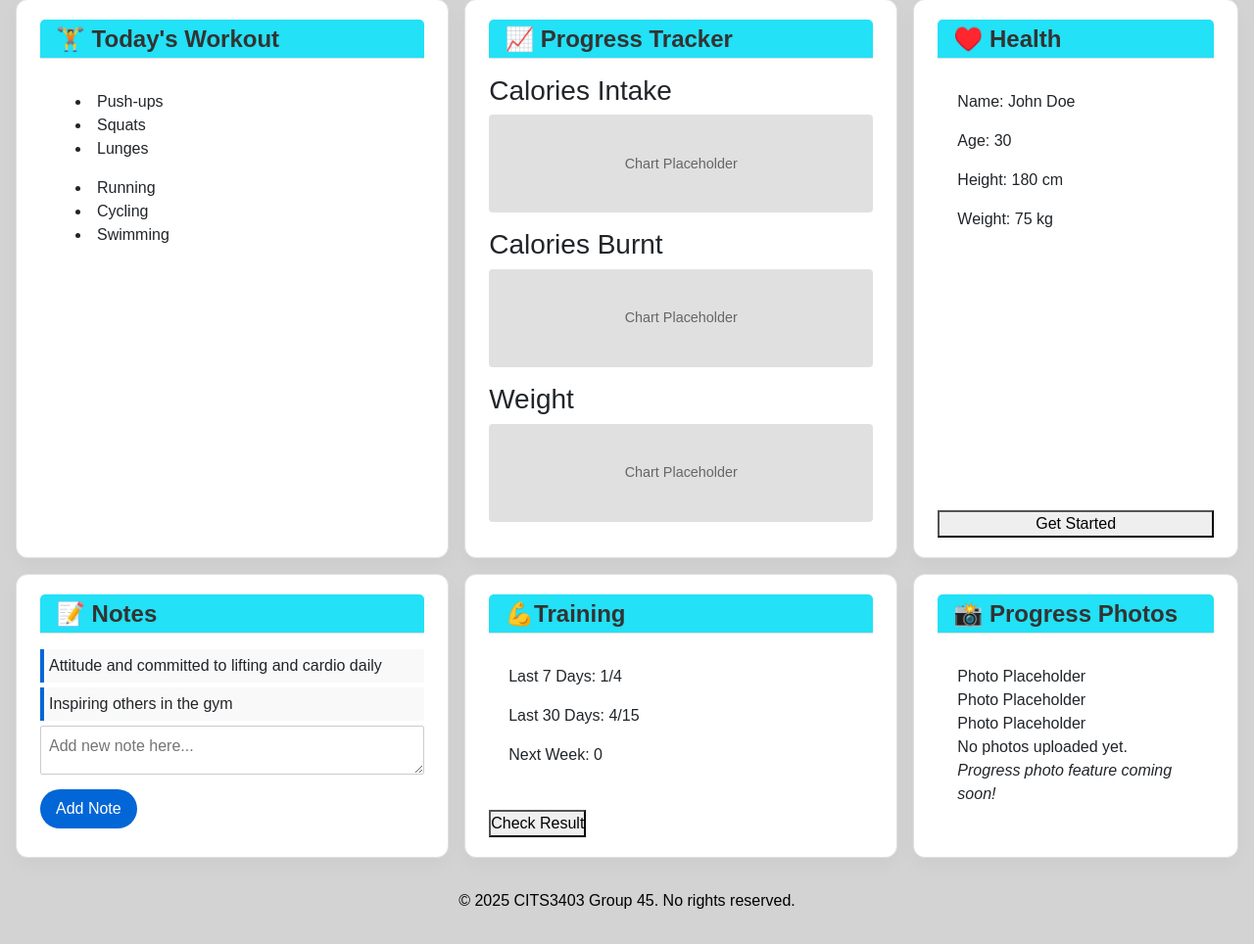
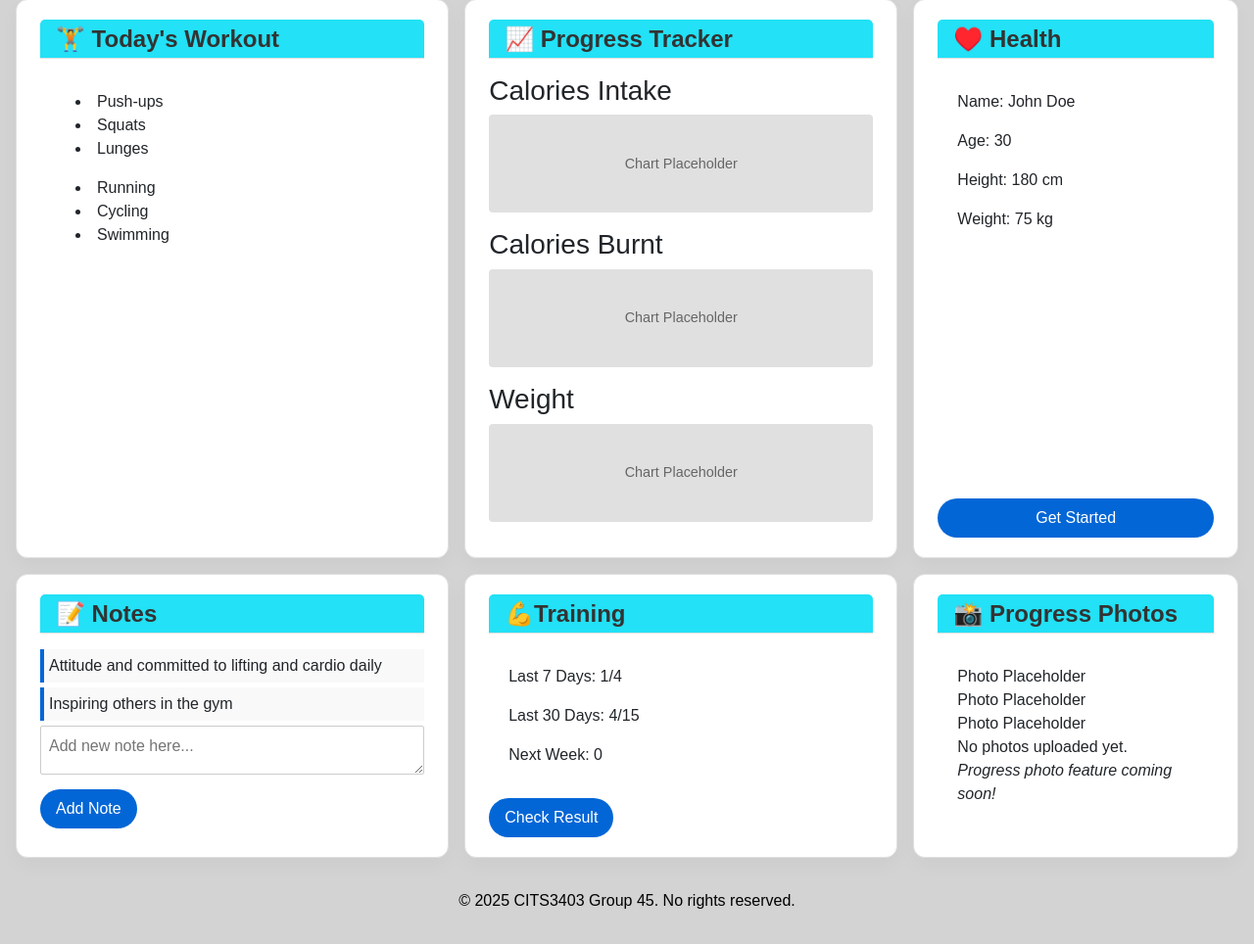
Before and after one commit to dhq-le/CITS3403, a Flask app: page / in a window 1280 px wide. Shown: the part 170-1134 px from the top of the page at 98% size. Run offline with Flask 3, Linux system fonts and the light colour scheme; the visitor is signed in with stand-in values (Sample User, id 1); some libraries are stand-ins or nearby versions.

Commit message:
added same styling for button

```diff
--- a/app/static/css/base.css
+++ b/app/static/css/base.css
@@ -10,6 +10,7 @@
 	--warning-color: red;
 	--success-color: green;
 }
+
 
 
 html, body {
@@ -93,6 +94,21 @@ html, body {
 	align-items: center;
 }
 
+.cool-button{
+    background-color: #0366d6;
+    color: #fff;
+    border: none;
+    padding: 0.5rem 1rem;
+    cursor: pointer;
+    border-radius: 30px;
+    transition: all 0.2s ease;
+}
+
+.cool-button:hover{
+    background-color: #0056b3;
+    transform: scale(1.02);
+    box-shadow: 0 4px 12px rgba(0, 86, 179, 0.4);
+}
 
 /* Desktop view */
 @media (min-width: 768px) {
--- a/app/static/css/homepage.css
+++ b/app/static/css/homepage.css
@@ -140,21 +140,6 @@ body {
     padding: 0.5rem;
 }
 
-#add-note-btn{
-    background-color: #0366d6;
-    color: #fff;
-    border: none;
-    padding: 0.5rem 1rem;
-    cursor: pointer;
-    border-radius: 30px;
-    transition: all 0.2s ease;
-}
-
-#add-note-btn:hover{
-    background-color: #0056b3;
-    transform: scale(1.02);
-    box-shadow: 0 4px 12px rgba(0, 86, 179, 0.4);
-}
 
 .skeleton {
     width: 100%;
--- a/app/templates/home.html
+++ b/app/templates/home.html
@@ -64,7 +64,7 @@
       <p>Height: <span id="user-height">180 cm</span></p>
       <p>Weight: <span id="user-weight">75 kg</span></p>
     </div>
-    <button>Get Started</button>
+    <button class="cool-button">Get Started</button>
   </section>
 
   <!-- NOTES CARD -->
@@ -78,7 +78,7 @@
 
     <div class="note-input-area">
       <textarea id="note-input" placeholder="Add new note here..."></textarea>
-      <button id="add-note-btn">Add Note</button>
+      <button class="cool-button" id="add-note-btn">Add Note</button>
     </div>
   </section>
 
@@ -93,7 +93,7 @@
       <p>Next Week: <span>0</span></p>
     </div>
     <div class="check-result">
-      <button>Check Result</button>
+      <button class="cool-button">Check Result</button>
     </div>
   </section>
 
--- a/app/templates/profile.html
+++ b/app/templates/profile.html
@@ -16,7 +16,7 @@
       <div class="profile-details">
         <p><strong>Username:</strong> {{ username }}</p>
         <p><strong>Friends:</strong> {{ friends_count }}</p>
-        <button>Edit Profile</button>
+        <button class="cool-button">Edit Profile</button>
       </div>
     </div>
   </section>
```
